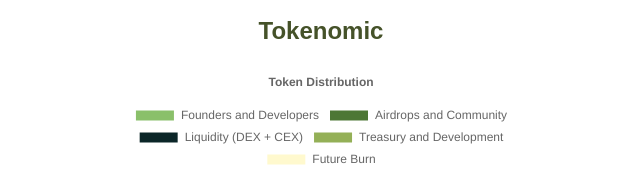
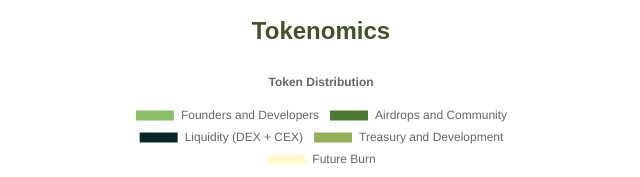
Before and after one commit to wecanbr/site, a plain HTML site: page index.html in a window 1280 px wide. Shown: the part 780-957 px from the top of the page, 319-959 px from the left. Drawn offline with nearby package versions, Linux system fonts and the light colour scheme.

Commit message:
Update index.html

```diff
--- a/index.html
+++ b/index.html
@@ -109,7 +109,7 @@
                 <i class="material-icons">content_copy</i>
             </button>
         </p>
-        <h2>Tokenomic</h2>
+        <h2>Tokenomics</h2>
         <div id="tokenomic">
             <canvas id="tokenomic-chart" width="400" height="400"></canvas>
         </div>
```
